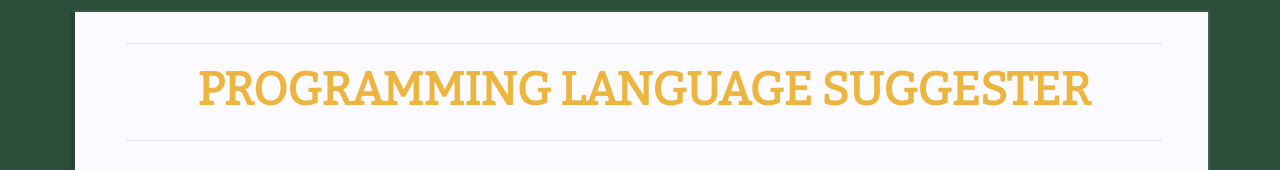
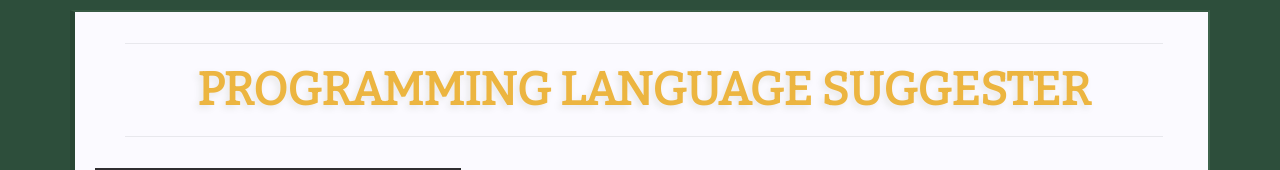
Before and after one commit to basicjohn/language-suggester, a plain HTML site: page index.html in a window 1280 px wide. Shown: the top 170 px of the page. Drawn offline with nearby package versions, Linux system fonts and the light colour scheme.

Commit message:
further style header & footer

```diff
--- a/css/styles.css
+++ b/css/styles.css
@@ -95,12 +95,12 @@ hr.md {
 .jumbotron h1 {
   line-height: 60px;
   font-size: 46px;
-  margin-bottom: 20px;
+  margin-bottom: 15px;
   color: #ecb540;
   Font-Family: 'Bitter', Serif;
   text-transform: uppercase;
   font-weight: 900;
-
+  filter: drop-shadow(-3px 3px 3px #e8e8e8);
 }
 
 .jumbotron h1, .jumbotron p {
```
